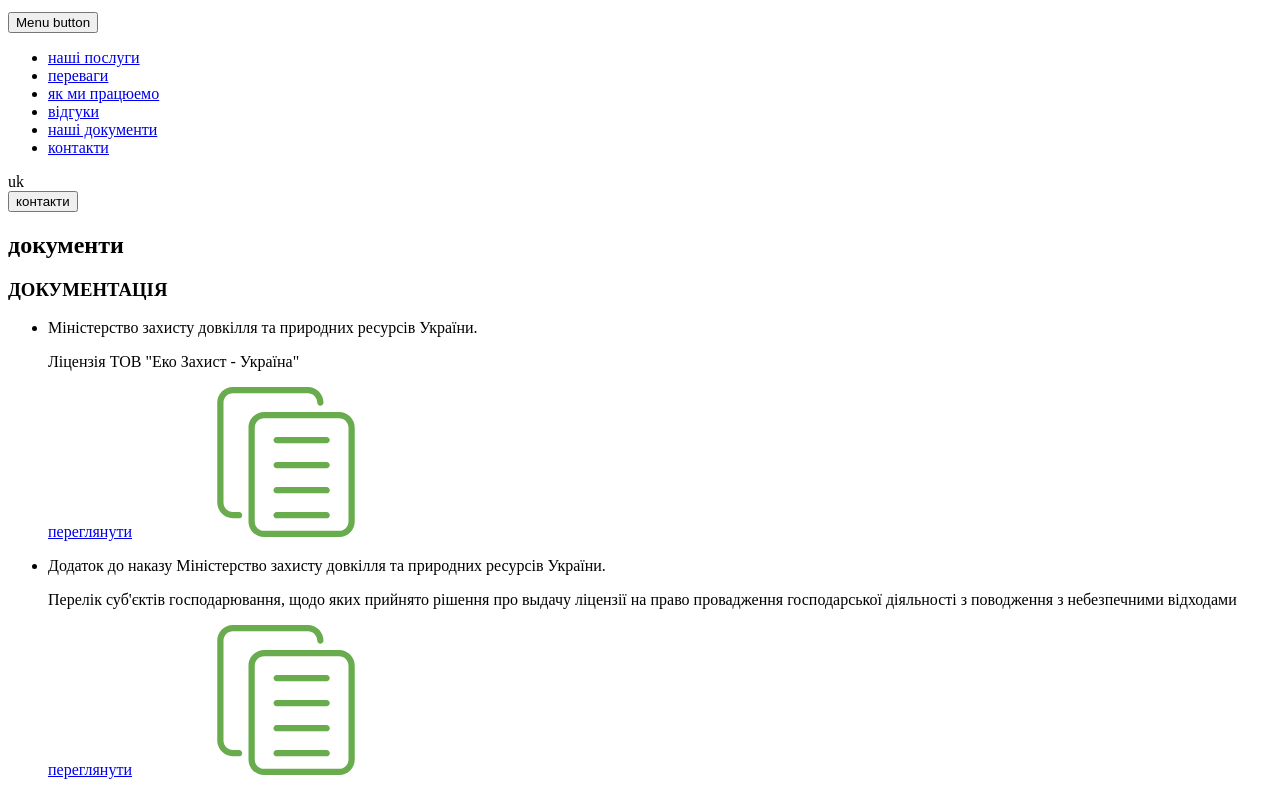
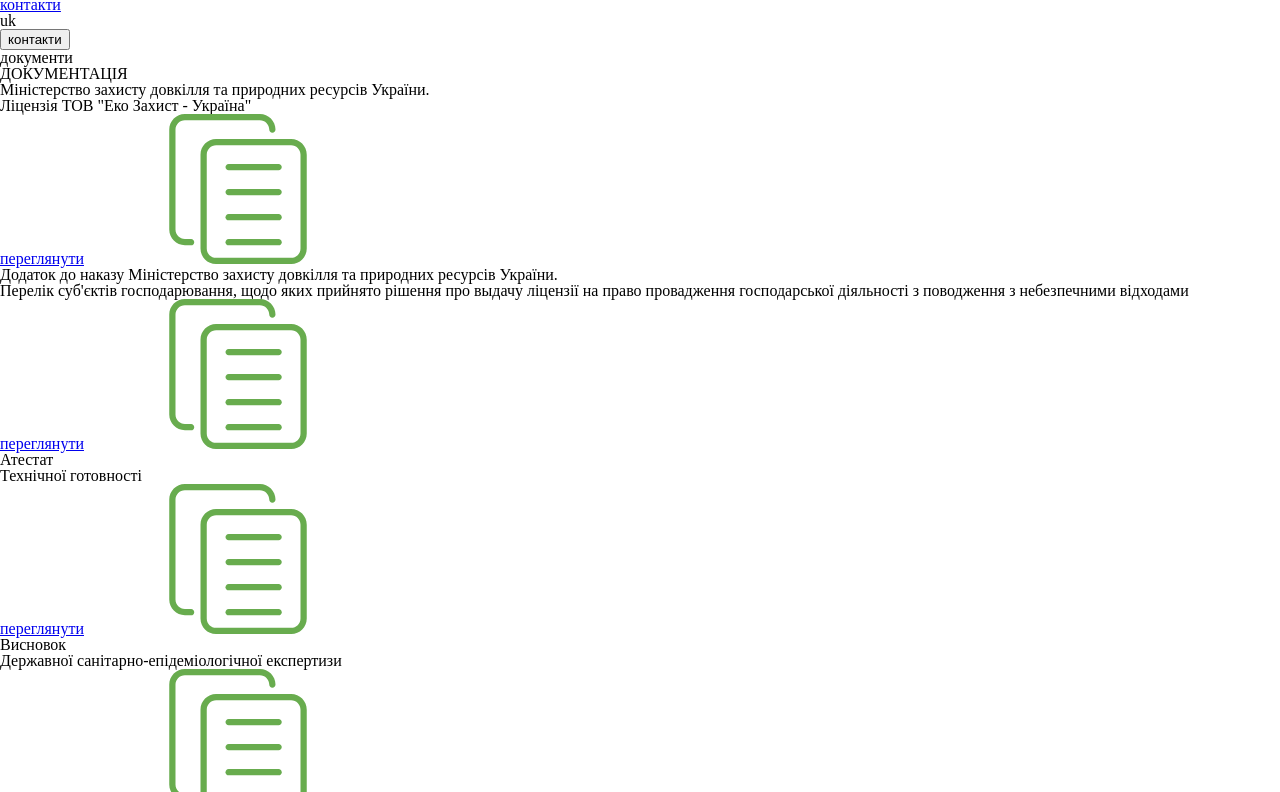
Before and after one commit to reyz1337/Eco_protection, a plain HTML site: page documents.html in a window 1280 px wide. Shown: the part 305-1097 px from the top of the page. Drawn offline with nearby package versions, Linux system fonts and the light colour scheme; files that its build step writes are made by us from their sources.

Commit message:
add reset

```diff
--- a/sass/base/_reset.scss
+++ b/sass/base/_reset.scss
@@ -0,0 +1,43 @@
+html, body, div, span, applet, object, iframe,
+h1, h2, h3, h4, h5, h6, p, blockquote, pre,
+a, abbr, acronym, address, big, cite, code,
+del, dfn, em, img, ins, kbd, q, s, samp,
+small, strike, strong, sub, sup, tt, var,
+b, u, i, center,
+dl, dt, dd, ol, ul, li,
+fieldset, form, label, legend,
+table, caption, tbody, tfoot, thead, tr, th, td,
+article, aside, canvas, details, embed,
+figure, figcaption, footer, header, hgroup,
+menu, nav, output, ruby, section, summary,
+time, mark, audio, video {
+	margin: 0;
+	padding: 0;
+	border: 0;
+	font-size: 100%;
+	font: inherit;
+	vertical-align: baseline;
+}
+/* HTML5 display-role reset for older browsers */
+article, aside, details, figcaption, figure,
+footer, header, hgroup, menu, nav, section {
+	display: block;
+}
+body {
+	line-height: 1;
+}
+ol, ul {
+	list-style: none;
+}
+blockquote, q {
+	quotes: none;
+}
+blockquote:before, blockquote:after,
+q:before, q:after {
+	content: '';
+	content: none;
+}
+table {
+	border-collapse: collapse;
+	border-spacing: 0;
+}
--- a/sass/style.scss
+++ b/sass/style.scss
@@ -1,5 +1,5 @@
 @import "base/index";
-// @import "layouts/layout_000/index";
+@import "layouts/layout_000/index";
 
 // @media only screen and (min-width: 576px) {
 //     @import "layouts/layout_576/index";
```
